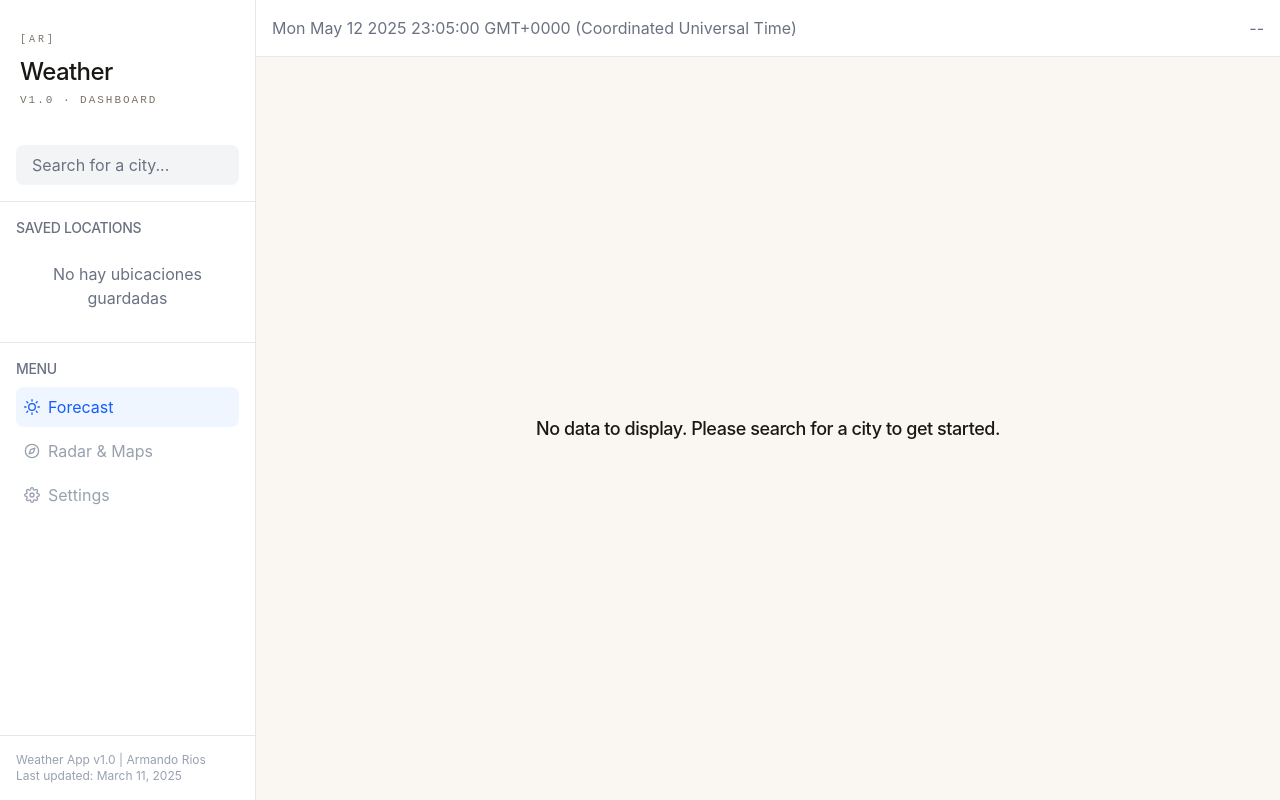
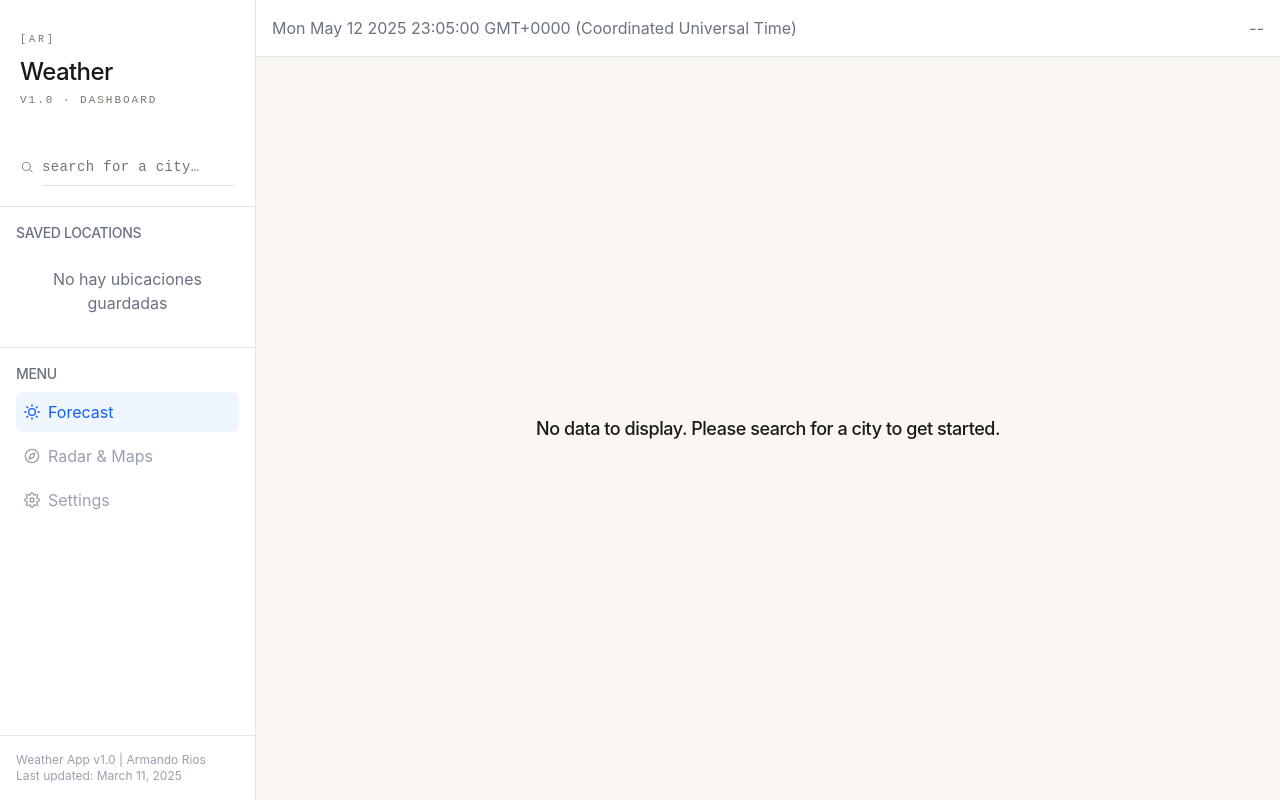
Before and after one commit to armando-rios/weather-app, a website built with webpack: page index.html in a window 1280 px wide. Built offline with nearby package versions, Linux system fonts and the light colour scheme; no server answers.

Commit message:
style: refine search input with subtle aesthetic

```diff
--- a/index.html
+++ b/index.html
@@ -56,16 +56,29 @@
           <span class="label-mono mt-1 block">v1.0 · dashboard</span>
         </div>
         <!-- Search -->
-        <div class="p-4 border-b border-gray-200">
-          <form
-            id="search-form"
-            class="flex items-center bg-gray-100 rounded-lg p-2"
-          >
+        <div class="px-5 py-5 border-b border-line">
+          <form id="search-form" class="flex items-center gap-2">
+            <svg
+              xmlns="http://www.w3.org/2000/svg"
+              width="14"
+              height="14"
+              viewBox="0 0 24 24"
+              fill="none"
+              stroke="currentColor"
+              stroke-width="1.5"
+              stroke-linecap="round"
+              stroke-linejoin="round"
+              class="text-muted shrink-0"
+              aria-hidden="true"
+            >
+              <circle cx="11" cy="11" r="7"></circle>
+              <line x1="21" y1="21" x2="16.65" y2="16.65"></line>
+            </svg>
             <input
               id="search-input"
               type="text"
-              placeholder="Search for a city..."
-              class="bg-transparent border-none flex-grow px-2 text-gray-700 placeholder-gray-500 focus:outline-none"
+              placeholder="search for a city…"
+              class="bg-transparent border-0 border-b border-line w-full py-2 text-sm text-ink placeholder-muted font-mono tracking-wide focus:outline-none focus:border-ink transition-colors"
             />
           </form>
         </div>
```
